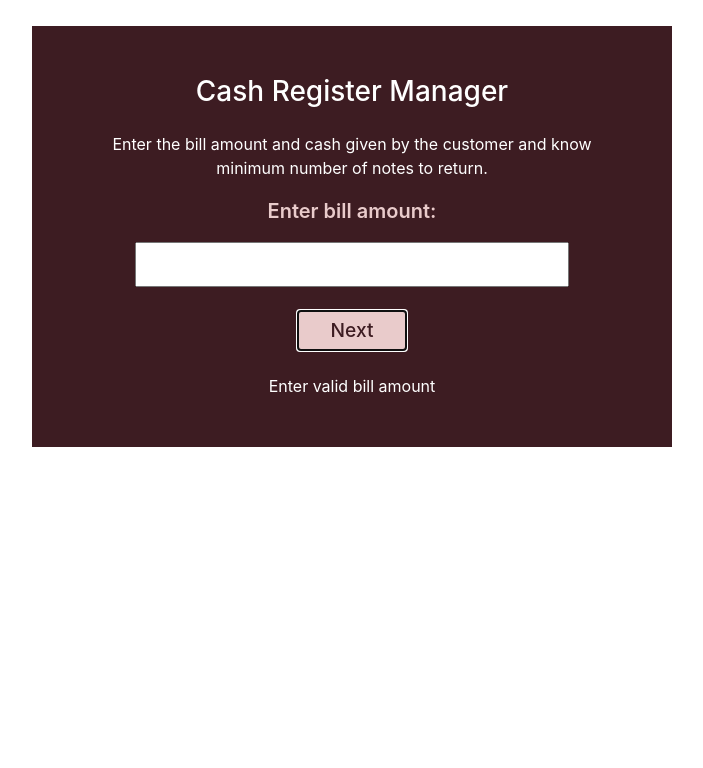
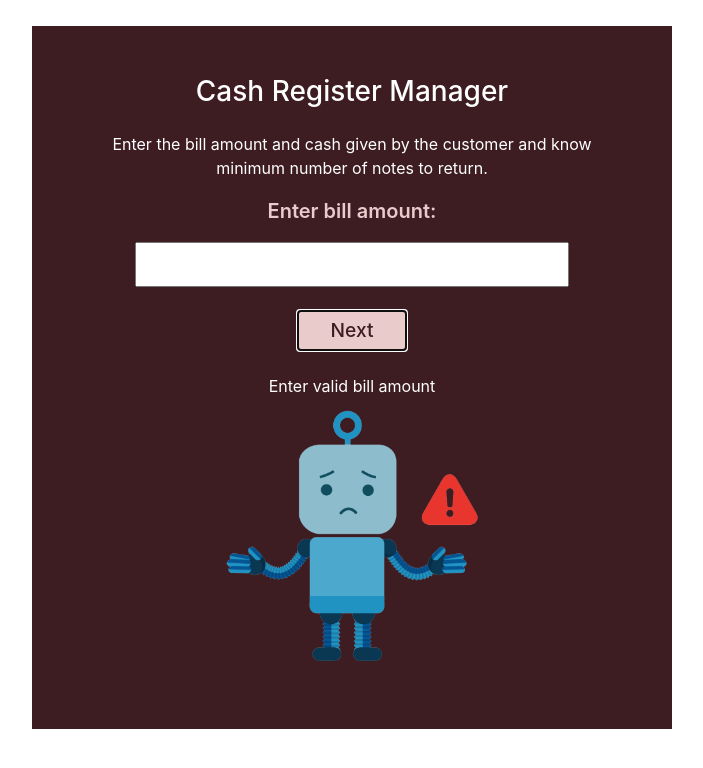
Before and after one commit to muskaanshah/Cash-register, a plain HTML site: page index.html in a window 1280 px wide. Both pictures are taken after a click on the button "Next". Shown: the whole page, without its empty margins (288-991 px from the left). Drawn offline with nearby package versions, Linux system fonts and the light colour scheme.

Commit message:
added illustration

```diff
--- a/app.js
+++ b/app.js
@@ -14,9 +14,11 @@ var notesavailable = [2000, 500, 100, 20, 10, 5, 1];
 
 function validate1() {
     errorBill.style.display = "none";
+    document.getElementsByTagName("img")[0].style.display="none";
     if (Number(billamt.value) <=0) {
         errorBill.innerText = "Enter valid bill amount";
         errorBill.style.display = "block";
+        document.getElementsByTagName("img")[0].style.display="block";
     }
     else {
         document.getElementById("checkDiv").style.display = "block";
@@ -26,6 +28,7 @@ function validate1() {
 function validate2() {
     tablereturnchange.style.display = "none";
     errorCheck.style.display = "block";
+    document.getElementsByTagName("img")[1].style.display="block";
     if (Number(cashamt.value) < Number(billamt.value)) {
         errorCheck.innerText = "Sorry! Cash given lesser than bill amount";
     }
@@ -39,6 +42,7 @@ function validate2() {
     }
     else {
         errorCheck.style.display = "none";
+        document.getElementsByTagName("img")[1].style.display="none";
         tablereturnchange.style.display = "inline-table";
         changetoreturn = cashamt.value - billamt.value;
         amountreturned(changetoreturn);
--- a/index.html
+++ b/index.html
@@ -19,6 +19,7 @@
         <input type="number" id="bill"><br><br>
         <button id="next">Next</button><br><br>
         <div id="outputBill"></div>
+        <img src="error.png" class="imgerror1" style="display: none;" />
 
         <div id="checkDiv" style="display: none;">
             <p class="label">Enter cash given:</p>
@@ -26,6 +27,8 @@
             <button id="check">Check</button><br><br>
         </div>
         <div id="outputCheck"></div>
+        <img src="error.png" class="imgerror2" style="display: none;" />
+
         <table class="change-return" style="display: none;">
             <tr>
                 <th style="background-color: var(--secondary-color);">No. of Notes</th>
--- a/style.css
+++ b/style.css
@@ -53,3 +53,8 @@ th {
 td {
 	background-color: var(--secondary-color);
 }
+
+img {
+	width: 50%;
+	margin: auto;
+}
```
Also changed, not shown: error.png (added).
